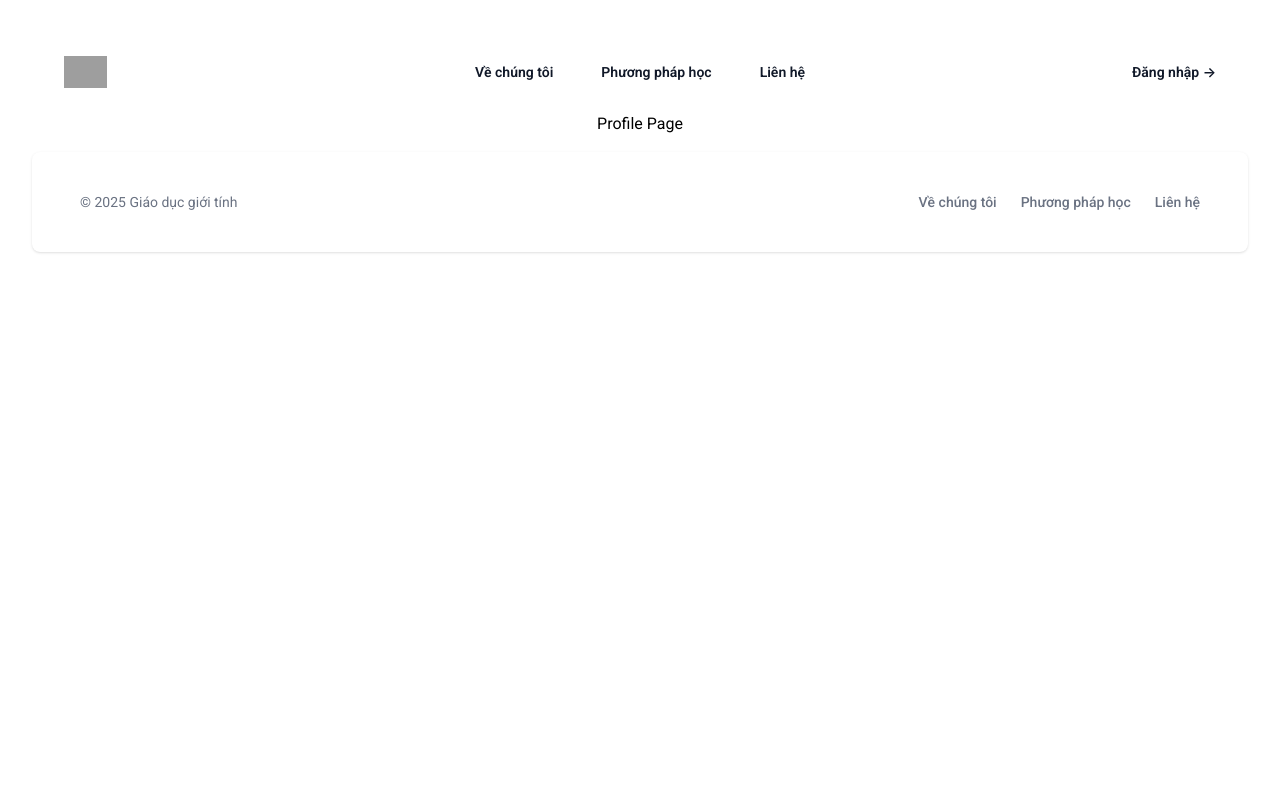
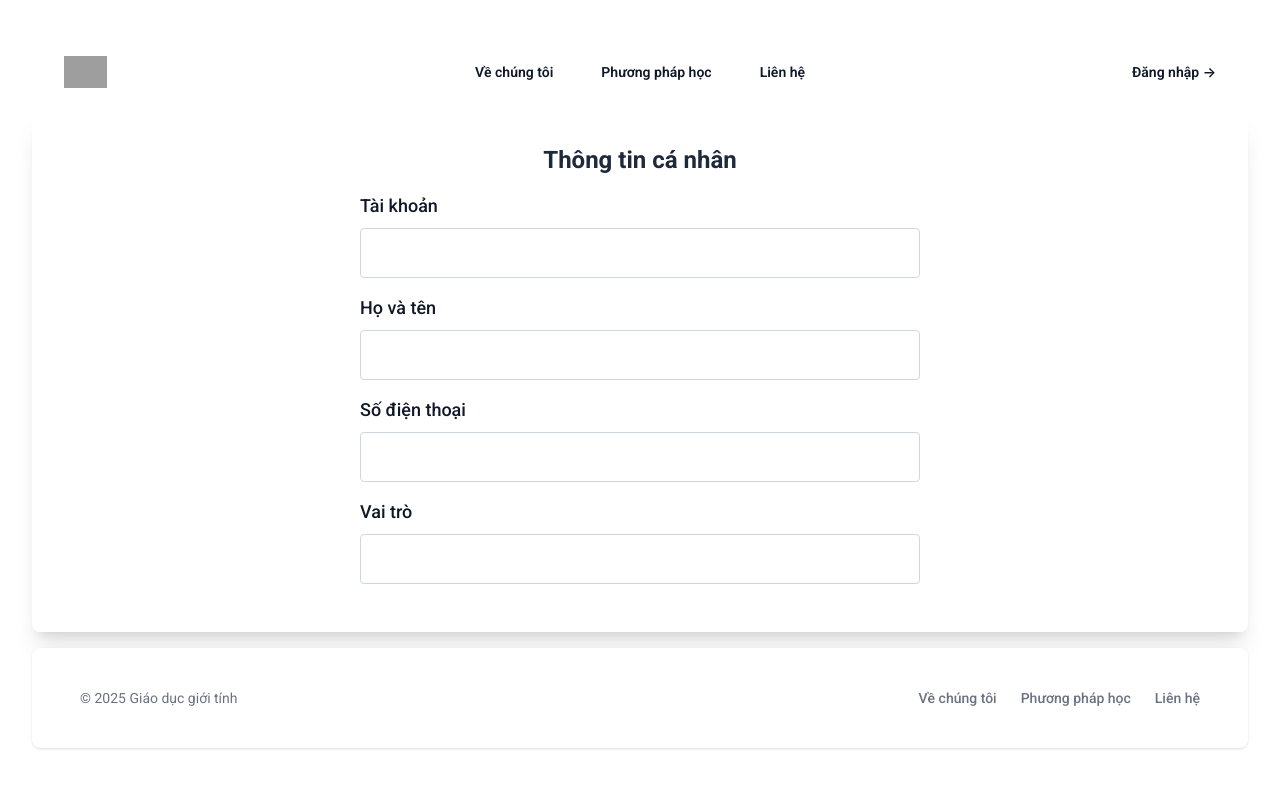
Before and after one commit to nguyennb28/education_for_children, a React (Vite) app in the folder frontend/: page /profile in a window 1280 px wide. Shown: the top 788 px of the page. Built offline with nearby package versions, Linux system fonts and the light colour scheme; grey boxes are pictures that could not be loaded.

Commit message:
make show profile

```diff
--- a/frontend/src/elements/loginpage/LoginForm.jsx
+++ b/frontend/src/elements/loginpage/LoginForm.jsx
@@ -25,7 +25,7 @@ const LoginForm = ({ onLogin }) => {
               className="block text-gray-700 mb-2 text-left"
               htmlFor="username"
             >
-              Tài khoản / Số điện thoại
+              Tài khoản
             </label>
             <input
               type="text"
--- /dev/null
+++ b/frontend/src/elements/profilepage/Infomation.jsx
@@ -0,0 +1,77 @@
+const Information = ({ user }) => {
+
+  const roleMapping = {
+    admin: "Quản trị viên",
+    student: "Học sinh",
+    teacher: "Giáo viên",
+  };
+
+  return (
+    <form className="p-2 w-full max-w-xl mx-auto">
+      <h2 className="text-2xl font-bold text-center text-gray-800 mb-4">
+        Thông tin cá nhân
+      </h2>
+      <div className="mb-4">
+        <label
+          htmlFor="username"
+          className="block mb-2 text-left text-lg font-medium text-gray-900 dark:text-white"
+        >
+          Tài khoản
+        </label>
+        <input
+          type="text"
+          id="username"
+          className="w-full px-4 py-3 border border-gray-300 rounded focus:outline-none focus:border-indigo-500"
+          value={user?.username || ""}
+          disabled
+        />
+      </div>
+      <div className="mb-4">
+        <label
+          htmlFor="username"
+          className="block mb-2 text-left text-lg font-medium text-gray-900 dark:text-white"
+        >
+          Họ và tên
+        </label>
+        <input
+          type="text"
+          id="username"
+          className="w-full px-4 py-3 border border-gray-300 rounded focus:outline-none focus:border-indigo-500"
+          value={user?.full_name || ""}
+          disabled
+        />
+      </div>
+      <div className="mb-4">
+        <label
+          htmlFor="username"
+          className="block mb-2 text-left text-lg font-medium text-gray-900 dark:text-white"
+        >
+          Số điện thoại
+        </label>
+        <input
+          type="text"
+          id="username"
+          className="w-full px-4 py-3 border border-gray-300 rounded focus:outline-none focus:border-indigo-500"
+          value={user?.phone || ""}
+          disabled
+        />
+      </div>
+      <div className="mb-4">
+        <label
+          htmlFor="username"
+          className="block mb-2 text-left text-lg font-medium text-gray-900 dark:text-white"
+        >
+          Vai trò
+        </label>
+        <input
+          type="text"
+          id="username"
+          className="w-full px-4 py-3 border border-gray-300 rounded focus:outline-none focus:border-indigo-500"
+          value={roleMapping[user?.role] || user?.role || ""}
+          disabled
+        />
+      </div>
+    </form>
+  );
+};
+export default Information;
--- a/frontend/src/pages/ProfilePage.jsx
+++ b/frontend/src/pages/ProfilePage.jsx
@@ -1,8 +1,24 @@
+import Information from "../elements/profilepage/Infomation";
+import { useAuth } from "../AuthContext";
+import { useEffect } from "react";
+import { useNavigate } from "react-router-dom";
+
 const ProfilePage = () => {
+  const { user } = useAuth();
+  const navigate = useNavigate();
+
+  useEffect(() => {
+    if (user) {
+      navigate("/profile", { replace: true });
+    }
+  }, [user, navigate]);
+
   return (
-    <>
-      <div>Profile Page</div>
-    </>
+    <div className="profilePage">
+      <div className="bg-gray-80 rounded-lg shadow-xl mx-auto flex max-w-7xl items-center justify-between p-6 lg:px-8">
+        <Information user={user} />
+      </div>
+    </div>
   );
 };
 
```
